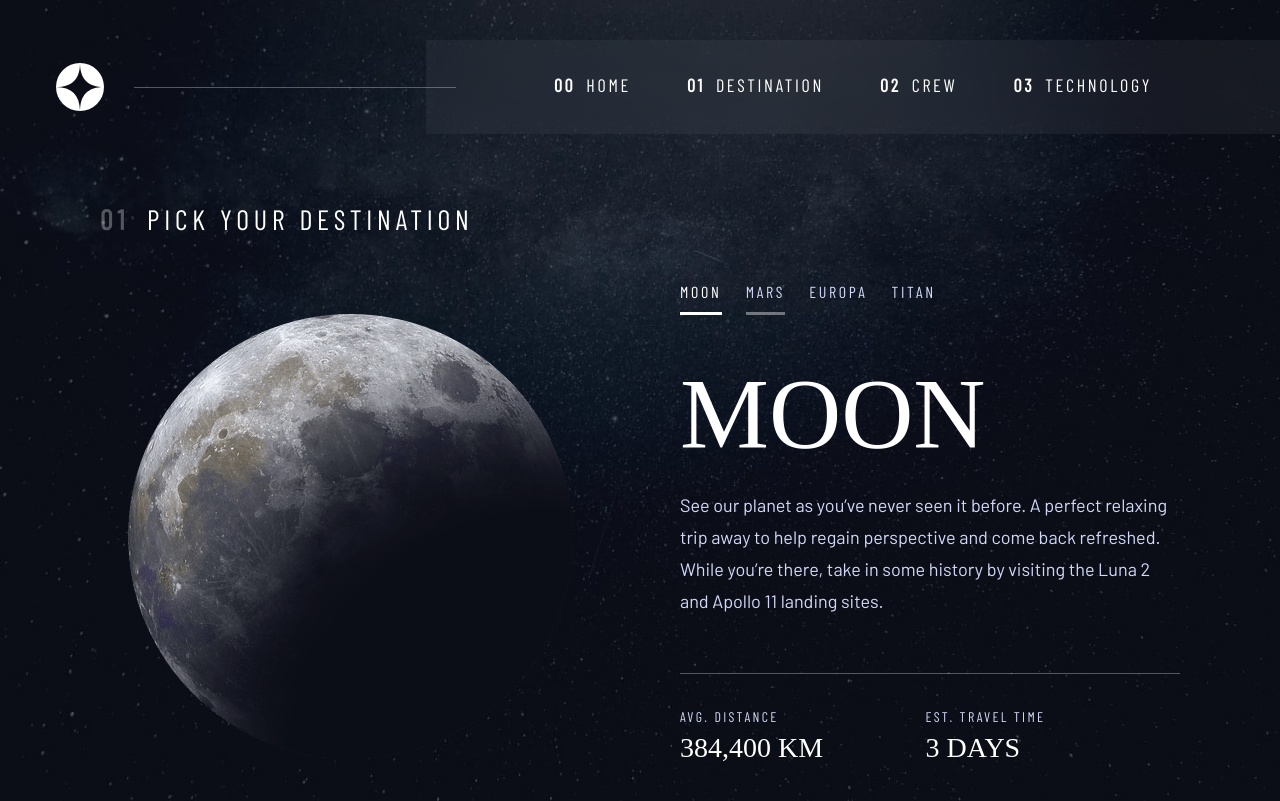
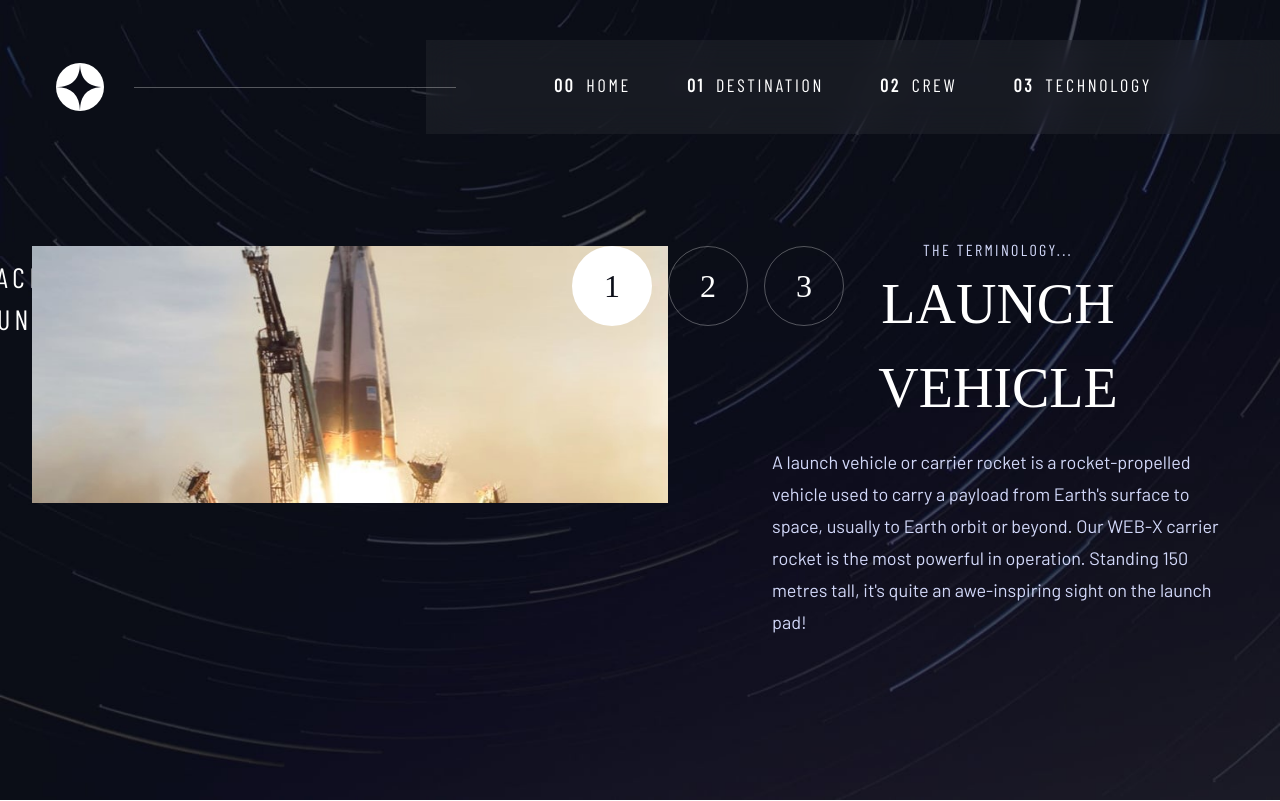
Before and after one commit to wojciechgrochecki/space-tourism, a React (Vite) app: page / in a window 1280 px wide. Built offline with nearby package versions, Linux system fonts and the light colour scheme; a web font is replaced by a local one.

Commit message:
Recreate index

```diff
--- a/src/App.tsx
+++ b/src/App.tsx
@@ -1,12 +1,16 @@
 import "./App.css";
+import CrewPage from "./components/CrewPage";
 import DestinationPage from "./components/DestinationPage";
 import HomePage from "./components/HomePage";
+import TechnologyPage from "./components/TechnologyPage";
 
 function App() {
   return (
     <div>
-      {/* <HomePage /> */}
+      {/* <HomePage />
       <DestinationPage />
+      <CrewPage /> */}
+      <TechnologyPage />
     </div>
   );
 }
--- a/src/components/TechnologyPage.tsx
+++ b/src/components/TechnologyPage.tsx
@@ -1,23 +1,59 @@
 import Navigation from "./Navigation";
-import LaunchPortrait from "../assets/technology/image-launch-vehicle-portrait.jpg";
+import LaunchLandscape from "../assets/technology/image-launch-vehicle-landscape-fixed.jpg";
 
 export default function TechnologyPage({}) {
   return (
     <div
-      className="grid min-h-screen grid-rows-[min-content_1fr] overflow-x-hidden bg-dark bg-technology-mobile
+      className="grid  min-h-screen grid-rows-[min-content_1fr] overflow-x-hidden bg-dark bg-technology-mobile
     bg-cover  bg-no-repeat md:bg-technology-tablet lg:bg-technology-desktop "
     >
       <Navigation />
       <div
-        className="grid justify-items-center px-6 md:pt-10
+        className="grid content-start justify-items-center md:pt-10
       lg:grid-cols-[minmax(2rem,2fr)_minmax(0,650px)_minmax(2rem,5rem)_minmax(0,500px)_minmax(2rem,2fr)] "
       >
+        <h1 className="px-6 font-sans-cond text-500 uppercase tracking-wider text-white lg:tracking-widest">
+          <span className="mr-[18px] inline-block font-bold text-white/30">
+            03
+          </span>
+          Space launch 101
+        </h1>
         <img
-          src={LaunchPortrait}
-          alt="moon image"
-          className="mt-8 max-w-[60%] border-b border-b-white/30 md:order-3 md:self-end  md:border-b-0  lg:order-none lg:col-span-1 lg:col-start-4
-          lg:row-span-3  lg:mt-0 lg:w-auto lg:max-w-full "
+          src={LaunchLandscape}
+          alt="space rocket image"
+          className="mt-8 h-auto w-full"
         />
+        <div className="mt-8 px-6">
+          <ul className="flex flex-row gap-4 text-center font-serif [&_li]:hover:cursor-pointer">
+            <li className="flex aspect-square w-10 items-center justify-center rounded-full bg-white text-600 text-dark md:w-[60px] lg:w-20">
+              1
+            </li>
+            <li className="flex aspect-square w-10 items-center justify-center rounded-full border border-white/30 text-600 text-white md:w-[60px] lg:w-20">
+              2
+            </li>
+            <li className="flex aspect-square w-10 items-center justify-center rounded-full border border-white/30 text-600 text-white md:w-[60px] lg:w-20">
+              3
+            </li>
+          </ul>
+        </div>
+        <div className="mt-6 px-6 text-center">
+          <p className="font-sans-cond text-300 uppercase tracking-wide text-light-blue">
+            The terminology...
+          </p>
+          <h2 className="font-serif text-700 uppercase text-white">
+            Launch vehicle
+          </h2>
+          <p
+            className="mt-4 max-w-[51ch] pb-8 text-center font-sans text-400 leading-6 text-light-blue
+           md:mt-0 md:pb-0 md:leading-7 lg:mt-4 lg:max-w-[45ch]  lg:text-left lg:leading-8"
+          >
+            A launch vehicle or carrier rocket is a rocket-propelled vehicle
+            used to carry a payload from Earth's surface to space, usually to
+            Earth orbit or beyond. Our WEB-X carrier rocket is the most powerful
+            in operation. Standing 150 metres tall, it's quite an awe-inspiring
+            sight on the launch pad!
+          </p>
+        </div>
       </div>
     </div>
   );
```
Also changed, not shown: src/assets/technology/image-launch-vehicle-landscape-fixed.jpg (added), 1 other file (tests, documents, lock files or other folders).
